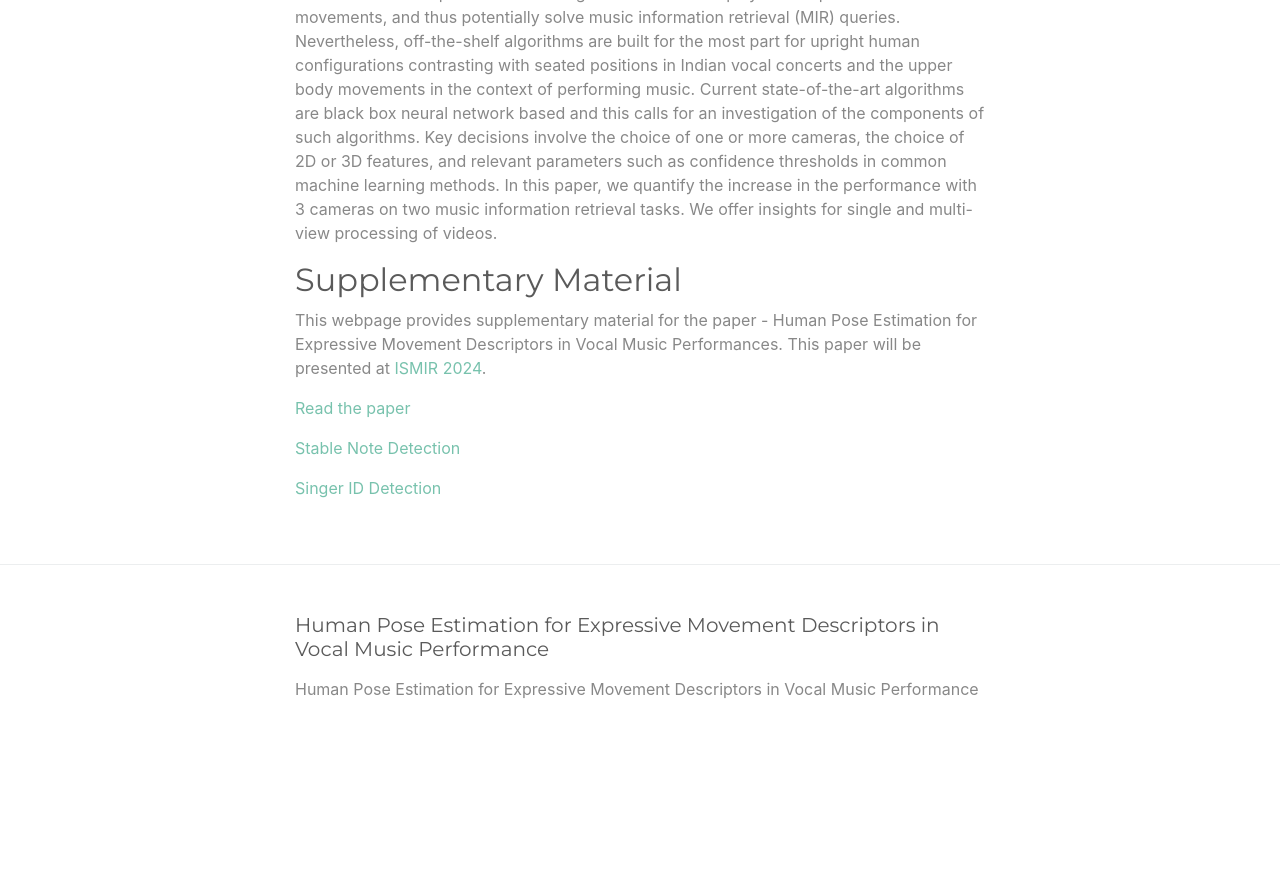
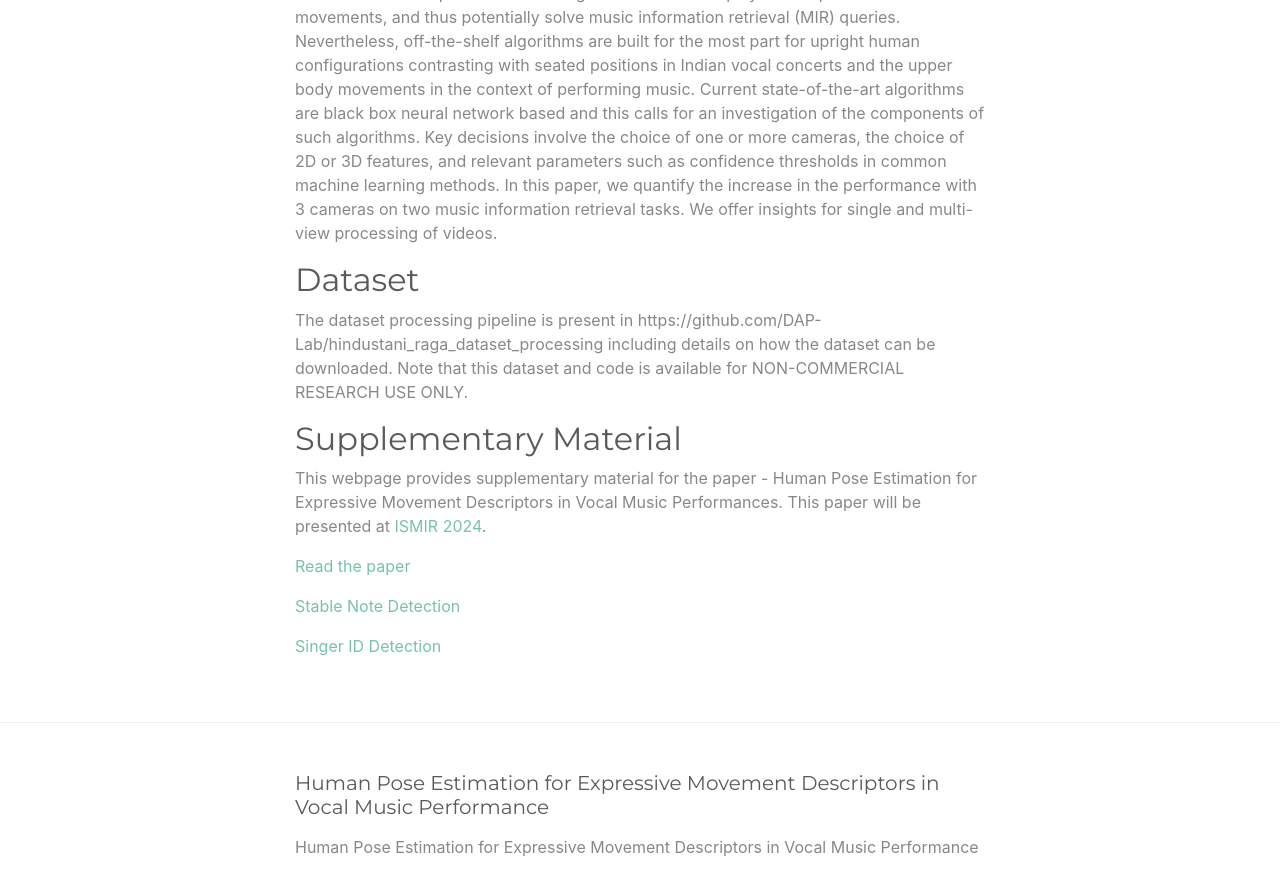
Before and after one commit to sujoyrc/hpeExpressiveMovement, a Jekyll site: the page built from index.md, in a window 1280 px wide and 900 px high, scrolled down 641 px. Shown: the top 895 px of the window. Built offline with Jekyll 4.4.1, drawn with Linux system fonts in a browser that asks for light colours; our own code applies the rules of GitHub Pages for plain Markdown files; before the commit the page ends 1406 px from its top, so only the background shows below that.

Commit message:
Update index.md

```diff
--- a/index.md
+++ b/index.md
@@ -32,6 +32,10 @@ Vocal concerts in Indian music are invariably associated with the
   cameras on two music information retrieval tasks. We offer insights
   for single and multi-view processing of videos.
 
+## Dataset
+
+The dataset processing pipeline is present in https://github.com/DAP-Lab/hindustani_raga_dataset_processing including details on how the dataset can be downloaded. Note that this dataset and code is available for NON-COMMERCIAL RESEARCH USE ONLY.
+
 ## Supplementary Material
 
 This webpage provides supplementary material for the paper - Human Pose Estimation for Expressive Movement Descriptors in Vocal Music Performances. This paper will be presented at <a href="https://ismir2024.ismir.net/" target="_blank">ISMIR 2024</a>.
```
